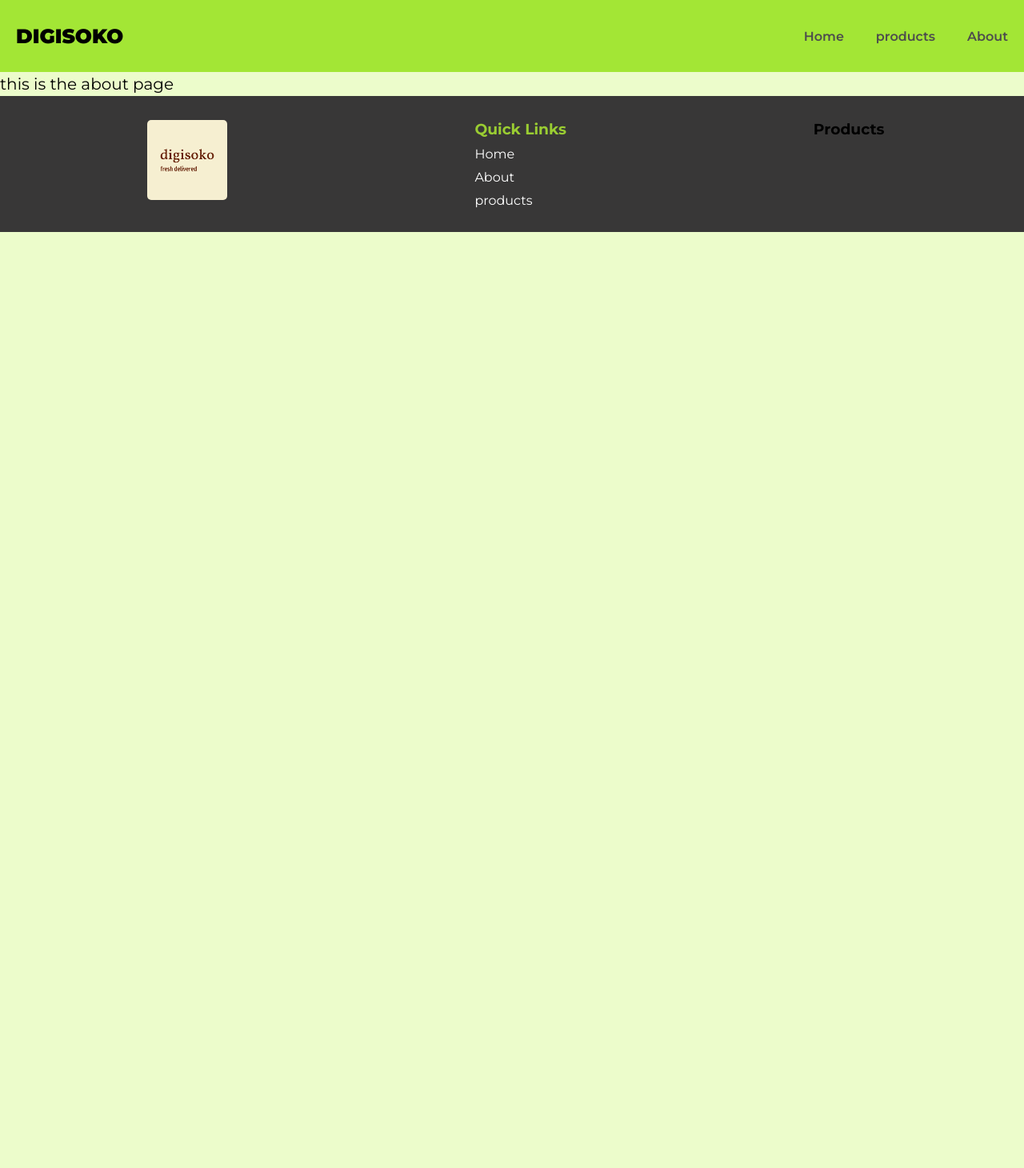
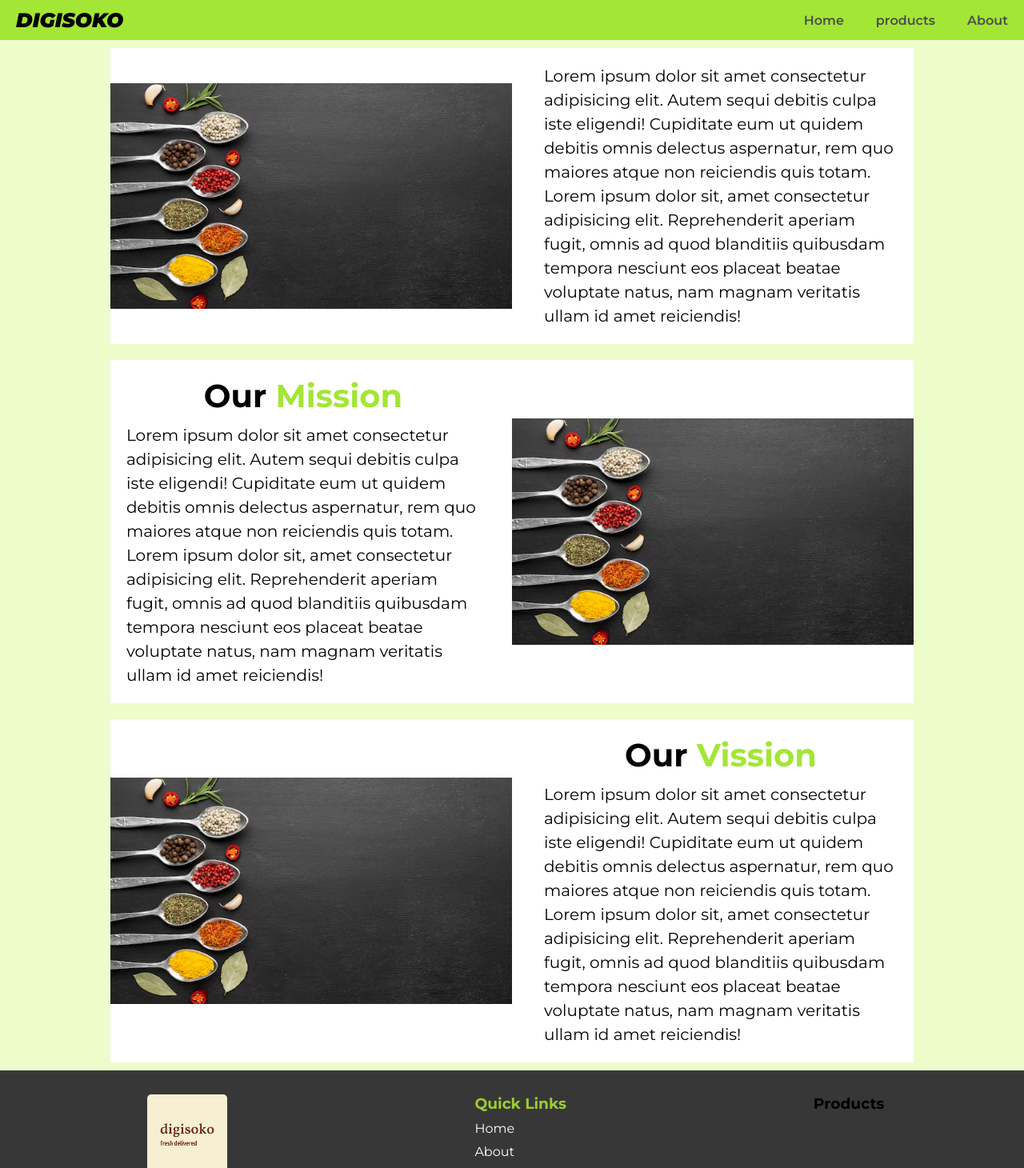
Before and after one commit to GEO-HACK/digisoko-ui, a React (Vite) app: page /about in a window 1280 px wide. Shown: the top 1460 px of the page at 80% size. Before the commit the page ends 800 px from the top, so only its background shows below. Built offline with nearby package versions, Linux system fonts and the light colour scheme.

Commit message:
fixed the choice cards

```diff
--- a/src/components/choose.jsx
+++ b/src/components/choose.jsx
@@ -1,27 +1,67 @@
-import React from "react";
+import React, { useState } from "react";
+import { FaLeaf } from "react-icons/fa"; // Importing an icon for the card front
 
 export default function Choice() {
+  const [flipped, setFlipped] = useState({});
+
+  const handleMouseEnter = (index) => {
+    setFlipped((prevState) => ({
+      ...prevState,
+      [index]: true,
+    }));
+
+    setTimeout(() => {
+      setFlipped((prevState) => ({
+        ...prevState,
+        [index]: false,
+      }));
+    }, 10000); // Adjust to control how long the card stays flipped
+  };
+
   return (
     <section className="choices">
-      <h2>Why choose <span>Us</span> ?
+      <h2>
+        Why choose <span>Us</span>?
       </h2>
       <div className="choices-ctn">
-        <div  className="choice-card">
-          <h3>Freshness Guaranteed</h3>
-          <p>
-            Our vegetables are sourced directly from local farms, ensuring that
-            you receive the freshest produce with every order.
-          </p>
-        </div>
-        <div className="choice-card">
-            <h3>wide variety of organic options</h3>
-            <p> Explore a diverse range of organic and specialty vegetables to suit all tastes.</p>
-        </div>
-        <div className="choice-card">
-            <h3>convenient delivery and competitive prices</h3>
-            <p> Enjoy reliable delivery and great prices on high-quality produce delivered to your door.</p>
-        </div>
+        {choiceData.map((choice, index) => (
+          <div
+            key={index}
+            className={`choice-card ${flipped[index] ? "flipped" : ""}`}
+            onMouseEnter={() => handleMouseEnter(index)}
+          >
+            <div className="card-inner">
+              <div className="card-front">
+                <FaLeaf className="icon" /> {/* Using an icon on the front */}
+              </div>
+              <div className="card-back">
+                <div className="card-content">
+                  <h3>{choice.title}</h3>
+                  <p>{choice.description}</p>
+                </div>
+              </div>
+            </div>
+          </div>
+        ))}
       </div>
     </section>
   );
 }
+
+const choiceData = [
+  {
+    title: "Freshness Guaranteed",
+    description:
+      "Our vegetables are sourced directly from local farms, ensuring that you receive the freshest produce with every order.",
+  },
+  {
+    title: "Wide Variety of Organic Options",
+    description:
+      "Explore a diverse range of organic and specialty vegetables to suit all tastes.",
+  },
+  {
+    title: "Convenient Delivery and Competitive Prices",
+    description:
+      "Enjoy reliable delivery and great prices on high-quality produce delivered to your door.",
+  },
+];
--- a/src/index.css
+++ b/src/index.css
@@ -12,7 +12,7 @@ body{
 header{
   display: flex;
   background-color: #a3e635;
-  height:90px;
+  height:50px;
   align-items: center;
   padding-block: 10px;
 }
@@ -23,6 +23,7 @@ header .logo{
   text-transform: uppercase;
   font-weight: 900;
   font-size: 25px;
+  font-style: oblique;
 }
 
 header a{
@@ -57,7 +58,7 @@ p{
   height: auto;
   padding: 10px;
 
-  margin: 0   auto;
+  margin: 50px auto;
   gap: 20px;
   /* box-shadow: 0px 4px 15px rgb(0, 0, 0, 0.5); */
   display: flex;
@@ -70,11 +71,12 @@ p{
   flex-direction: column;
   justify-content: center;
   gap: 10px;
+  margin-left: 100px;
 }
 .hero-img{
   border-radius: 10px;
-  width: 100% ;
-  border: 5px solid greenyellow;
+  width: 60% ;
+  margin: 0 30px;
 }
 .img{
   width: 100%;
@@ -106,6 +108,9 @@ p{
   display: flex;
   flex-direction: row;
   flex-wrap: nowrap;
+  gap: 10px;
+  width: 80%;
+  margin: auto;
 }
 .card {
   border: 1px solid #ddd;
@@ -113,7 +118,7 @@ p{
   overflow: hidden;
   box-shadow: 0 4px 8px rgba(0, 0, 0, 0.1);
   max-width: 300px;
-  margin: 20px;
+  margin: 10px;
   background-color: #fff;
   transition: transform 0.3s ease, box-shadow 0.3s ease;
 }
@@ -174,6 +179,33 @@ p{
   background-color: rgb(20, 130, 170);
   transform: scale(0.95);
 }
+/*
+.choice-card{
+  display: flex;
+  flex-direction: column;
+  gap: 10px;
+  width: 300px;
+  padding: 20px;
+  height: auto;
+  border-radius: 10px;
+  background-color: white;
+  box-shadow: 0px 4px 15px rgb(0, 0, 0, 0.5);
+  cursor: progress;
+}
+.card-content{
+  opacity: 0;
+  transition:opacity 1s ease-in-out;
+  color: #333;
+
+
+}
+.choice-card:hover .card-content{
+  opacity: 1;
+}
+
+ */
+
+
 .choices{
   display: flex;
   align-items: center;
@@ -188,21 +220,62 @@ p{
   justify-content: center;
   gap: 20px;
 }
-.choice-card{
+ .choice-card {
   display: flex;
   flex-direction: column;
-  gap: 10px;
   width: 300px;
   padding: 20px;
-  height: auto;
+  height: 200px;
   border-radius: 10px;
   background-color: white;
   box-shadow: 0px 4px 15px rgb(0, 0, 0, 0.5);
+  cursor: pointer;
+  perspective: 1000px; /* Add perspective for 3D flip */
 }
 
-/* .cont{
-  height: 100vh;
-} */
+.card-inner {
+  position: relative;
+  width: 100%;
+  height: 100%;
+  text-align: center;
+  transition: transform 0.8s;
+  transform-style: preserve-3d;
+}
+
+.flipped .card-inner {
+  transform: rotateY(180deg);
+}
+
+.card-front,
+.card-back {
+  position: absolute;
+  width: 100%;
+  height: 100%;
+  backface-visibility: hidden;
+  display: flex;
+  align-items: center;
+  justify-content: center;
+}
+
+.card-front {
+  background-color: #f0f0f0;
+}
+
+.card-back {
+  transform: rotateY(180deg);
+  background-color: white;
+}
+
+.icon {
+  font-size: 48px;
+  color: #4caf50; /* Icon color */
+}
+
+.card-content {
+  opacity: 1; /* Visible when card is flipped */
+  color: #333;
+}
+
 
 .product-nav{
   display: flex;
@@ -229,3 +302,40 @@ p{
   font-size: 40px;
   font-weight: bold;
 }
+
+
+/* about page */
+.about-ctn{
+  display: flex;
+  flex-direction: column;
+  justify-content: center;
+  align-items: center;
+  width: 80%;
+  margin: auto;
+
+}
+.about-section{
+  background-color: #ffffff;
+  display: flex;
+  flex-direction: row;
+  justify-content: center;
+  align-items: center;
+  gap: 20px;
+  margin: 10px;
+}
+
+.reverse{
+  flex-direction: row-reverse;
+
+}
+.image{
+  width: 50%;
+}
+.about-details{
+  display: flex;
+  flex-direction: column;
+  gap: 10px;
+  align-items: center;
+  justify-content: center;
+  padding: 20px;
+}
--- a/src/pages/About.jsx
+++ b/src/pages/About.jsx
@@ -1,7 +1,54 @@
-import React from 'react'
+import React from "react";
+import image from "../assets/images/image3.avif";
 
-export default function(){
-    return(
-        <p>this is the about page</p>
-    )
+export default function () {
+  return (
+    <div className="about-ctn">
+      <section className="about-section">
+        <img src={image} className="image" />
+        <div className="about-details">
+          <p>
+            Lorem ipsum dolor sit amet consectetur adipisicing elit. Autem sequi
+            debitis culpa iste eligendi! Cupiditate eum ut quidem debitis omnis
+            delectus aspernatur, rem quo maiores atque non reiciendis quis
+            totam. Lorem ipsum dolor sit, amet consectetur adipisicing elit.
+            Reprehenderit aperiam fugit, omnis ad quod blanditiis quibusdam
+            tempora nesciunt eos placeat beatae voluptate natus, nam magnam
+            veritatis ullam id amet reiciendis!
+          </p>
+        </div>
+      </section>
+      <section className="about-section reverse">
+        <img src={image} className="image" />
+        <div className="about-details">
+            <h2>Our <span>Mission</span></h2>
+          <p>
+            Lorem ipsum dolor sit amet consectetur adipisicing elit. Autem sequi
+            debitis culpa iste eligendi! Cupiditate eum ut quidem debitis omnis
+            delectus aspernatur, rem quo maiores atque non reiciendis quis
+            totam. Lorem ipsum dolor sit, amet consectetur adipisicing elit.
+            Reprehenderit aperiam fugit, omnis ad quod blanditiis quibusdam
+            tempora nesciunt eos placeat beatae voluptate natus, nam magnam
+            veritatis ullam id amet reiciendis!
+          </p>
+        </div>
+      </section>
+      <section className="about-section">
+        <img src={image} className="image" />
+        <div className="about-details">
+        <h2>Our <span>Vission</span></h2>
+
+          <p>
+            Lorem ipsum dolor sit amet consectetur adipisicing elit. Autem sequi
+            debitis culpa iste eligendi! Cupiditate eum ut quidem debitis omnis
+            delectus aspernatur, rem quo maiores atque non reiciendis quis
+            totam. Lorem ipsum dolor sit, amet consectetur adipisicing elit.
+            Reprehenderit aperiam fugit, omnis ad quod blanditiis quibusdam
+            tempora nesciunt eos placeat beatae voluptate natus, nam magnam
+            veritatis ullam id amet reiciendis!
+          </p>
+        </div>
+      </section>
+    </div>
+  );
 }
```
